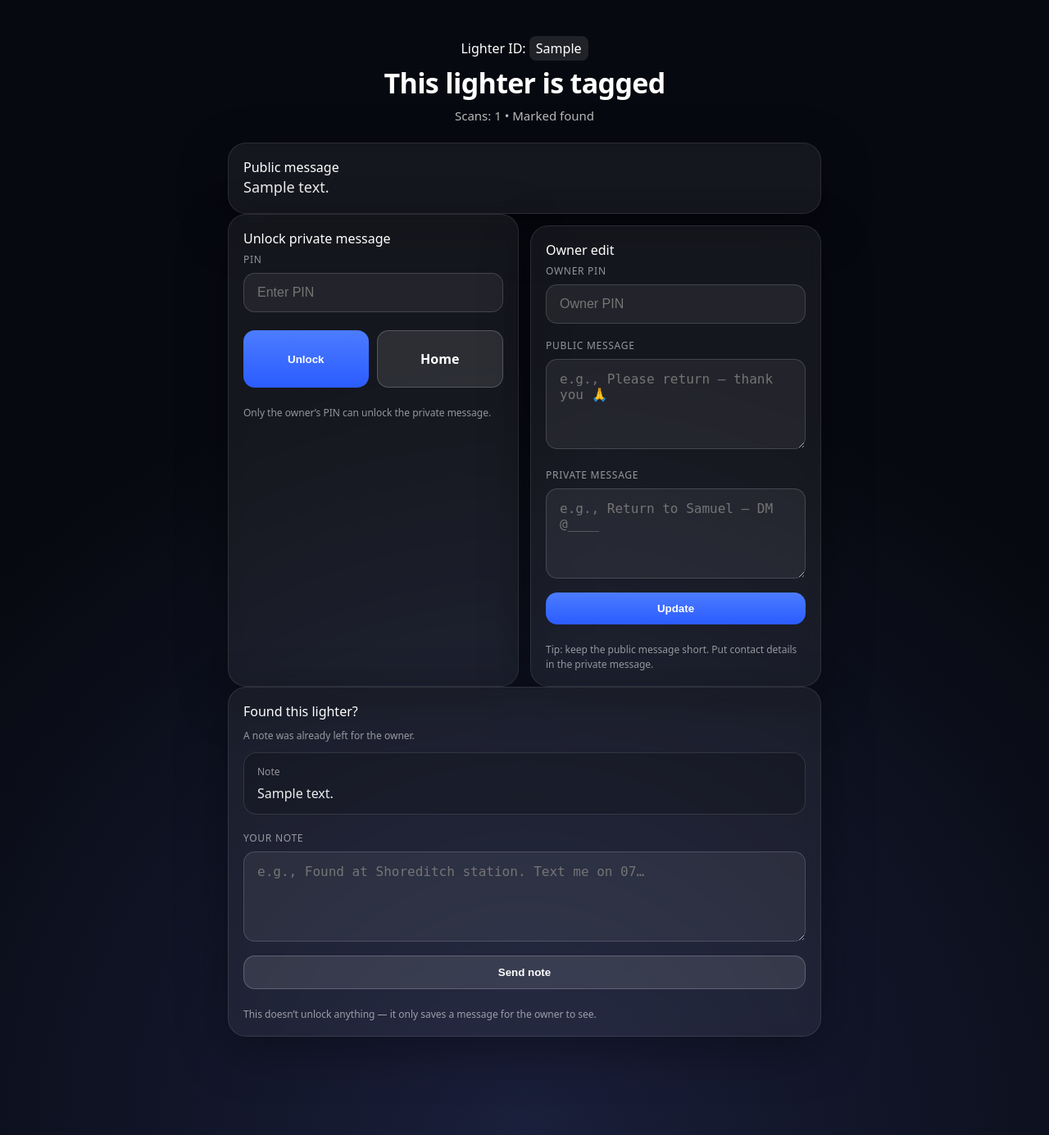
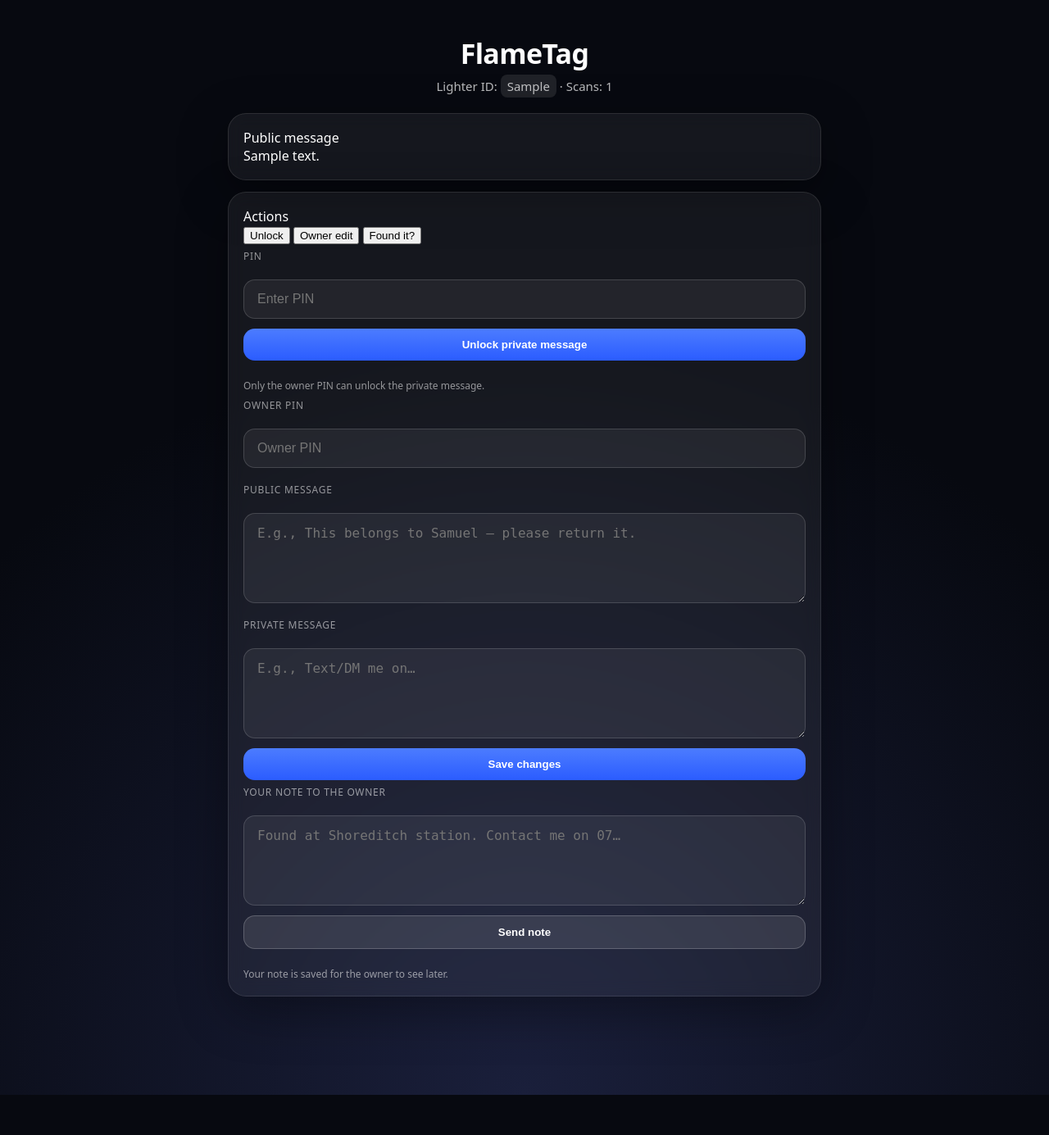
Before and after one commit to BearBezel/Flametag, a Flask app: template app/templates/lighter.html in a window 1280 px wide. Shown: the part 56-1441 px from the top of the page at 82% size. After the commit the page ends 1392 px from the top, so only its background shows below. Run offline with Flask 3, Linux system fonts and the light colour scheme; tables that the repository leaves empty hold one stand-in row (values such as "Sample post"); the template is opened without the code that fills it: values that come from a table or form of the project are taken from there, most other values are stand-ins (such as "Sample title", 1, 10 or a date in 2020).

Commit message:
Update lighter.html

```diff
--- a/app/templates/lighter.html
+++ b/app/templates/lighter.html
@@ -4,144 +4,112 @@
 <div class="page">
 
   <div class="page-header">
-    <div class="badge">Lighter ID: <span class="code">{{ lighter.token }}</span></div>
-
-    <h1 class="page-title" style="margin-top:14px;">
-      {% if lighter.is_claimed() %}
-        This lighter is tagged
-      {% else %}
-        Untagged lighter
-      {% endif %}
-    </h1>
-
+    <h1 class="page-title">FlameTag</h1>
     <p class="page-subtitle">
-      Scans: {{ lighter.scan_count }}
-      {% if lighter.found_at %}
-        • Marked found
-      {% endif %}
+      Lighter ID: <span class="code">{{ lighter.token }}</span> · Scans: {{ lighter.scan_count }}
     </p>
   </div>
 
   {% if lighter.is_claimed() %}
 
-    <!-- Public message -->
+    <!-- ONE main message card -->
     <div class="panel">
       <div class="section-title">Public message</div>
-      <p style="margin:0; font-size:18px; line-height:1.5; color:rgba(255,255,255,0.92);">
-        {{ lighter.public_message }}
-      </p>
+      <div class="big-message">{{ lighter.public_message }}</div>
     </div>
 
-    <div class="row">
+    <!-- ONE actions card (switches content inside) -->
+    <div class="panel">
+      <div class="section-title">Actions</div>
 
-      <!-- Unlock -->
-      <div class="panel">
-        <div class="section-title">Unlock private message</div>
+      <div class="tab-row">
+        <button class="tab-btn active" type="button" data-tab="unlock">Unlock</button>
+        <button class="tab-btn" type="button" data-tab="edit">Owner edit</button>
+        <button class="tab-btn" type="button" data-tab="found">Found it?</button>
+      </div>
+
+      <!-- TAB: Unlock -->
+      <div class="tab-panel" id="tab-unlock">
         <form method="post" action="{{ url_for('main.unlock_private', token=lighter.token) }}" class="stack">
-          <div>
-            <label>PIN</label>
-            <input name="pin" placeholder="Enter PIN" />
-          </div>
-
-          <div class="btn-row">
-            <button class="btn primary" type="submit">Unlock</button>
-            <a class="btn secondary" href="{{ url_for('main.home') }}" style="text-align:center; line-height: 44px; text-decoration:none;">Home</a>
-          </div>
-
-          <div class="small-note">
-            Only the owner’s PIN can unlock the private message.
-          </div>
+          <label>PIN</label>
+          <input name="pin" placeholder="Enter PIN" />
+          <button class="btn primary" type="submit">Unlock private message</button>
+          <div class="small-note">Only the owner PIN can unlock the private message.</div>
         </form>
       </div>
 
-      <!-- Owner edit -->
-      <div class="panel">
-        <div class="section-title">Owner edit</div>
+      <!-- TAB: Owner edit -->
+      <div class="tab-panel hidden" id="tab-edit">
         <form method="post" action="{{ url_for('main.edit_lighter', token=lighter.token) }}" class="stack">
-          <div>
-            <label>Owner PIN</label>
-            <input name="pin" placeholder="Owner PIN" />
-          </div>
+          <label>Owner PIN</label>
+          <input name="pin" placeholder="Owner PIN" />
 
-          <div>
-            <label>Public message</label>
-            <textarea name="public_message" placeholder="e.g., Please return — thank you 🙏"></textarea>
-          </div>
+          <label>Public message</label>
+          <textarea name="public_message" placeholder="E.g., This belongs to Samuel — please return it."></textarea>
 
-          <div>
-            <label>Private message</label>
-            <textarea name="private_message" placeholder="e.g., Return to Samuel — DM @____"></textarea>
-          </div>
+          <label>Private message</label>
+          <textarea name="private_message" placeholder="E.g., Text/DM me on…"></textarea>
 
-          <button class="btn primary" type="submit">Update</button>
+          <button class="btn primary" type="submit">Save changes</button>
+        </form>
+      </div>
 
-          <div class="small-note">
-            Tip: keep the public message short. Put contact details in the private message.
-          </div>
+      <!-- TAB: Found it -->
+      <div class="tab-panel hidden" id="tab-found">
+        <form method="post" action="{{ url_for('main.found_lighter', token=lighter.token) }}" class="stack">
+          <label>Your note to the owner</label>
+          <textarea name="found_note" placeholder="Found at Shoreditch station. Contact me on 07…" required></textarea>
+          <button class="btn secondary" type="submit">Send note</button>
+          <div class="small-note">Your note is saved for the owner to see later.</div>
         </form>
       </div>
 
     </div>
 
-    <!-- Found note -->
-    <div class="panel">
-      <div class="section-title">Found this lighter?</div>
-
-      {% if lighter.found_at and lighter.found_note %}
-        <div class="small-note" style="margin-bottom:12px;">
-          A note was already left for the owner.
-        </div>
-        <div style="padding:14px 16px; border-radius:16px; border:1px solid rgba(255,255,255,0.12); background: rgba(0,0,0,0.18);">
-          <div class="small-note" style="margin:0 0 6px;">Note</div>
-          <div style="color: rgba(255,255,255,0.92); white-space: pre-wrap;">{{ lighter.found_note }}</div>
-        </div>
-      {% endif %}
-
-      <form method="post" action="{{ url_for('main.found_lighter', token=lighter.token) }}" class="stack" style="margin-top:14px;">
-        <div>
-          <label>Your note</label>
-          <textarea name="found_note" placeholder="e.g., Found at Shoreditch station. Text me on 07…" required></textarea>
-        </div>
-
-        <button class="btn secondary" type="submit">Send note</button>
-
-        <div class="small-note">
-          This doesn’t unlock anything — it only saves a message for the owner to see.
-        </div>
-      </form>
-    </div>
-
   {% else %}
 
-    <!-- Claim -->
+    <!-- Not claimed yet -->
     <div class="panel">
       <div class="section-title">Tag this lighter</div>
-      <p class="page-subtitle" style="margin-top:0;">
-        Set a public message and a private message. The private message is locked with your PIN.
+      <p class="page-subtitle" style="margin:0 0 14px;">
+        Set your public + private message and a PIN. Anyone can see the public message. Only the PIN unlocks the private one.
       </p>
 
       <form method="post" action="{{ url_for('main.claim_lighter', token=lighter.token) }}" class="stack">
-        <div>
-          <label>Public message</label>
-          <textarea name="public_message" placeholder="e.g., This lighter is owned — please return 🙏"></textarea>
-        </div>
+        <label>Public message</label>
+        <textarea name="public_message" placeholder="E.g., This belongs to Samuel — please return it."></textarea>
 
-        <div>
-          <label>Private message</label>
-          <textarea name="private_message" placeholder="e.g., Return to Samuel — DM @____"></textarea>
-        </div>
+        <label>Private message (locked)</label>
+        <textarea name="private_message" placeholder="E.g., Call/text me on…"></textarea>
 
-        <div>
-          <label>Create a PIN (min 4)</label>
-          <input name="pin" placeholder="Create a PIN" />
-        </div>
+        <label>Choose a PIN (min 4 chars)</label>
+        <input name="pin" placeholder="Create a PIN" />
 
         <button class="btn primary" type="submit">Tag it</button>
       </form>
     </div>
 
   {% endif %}
-
 </div>
 
+<script>
+  // Tab switching (keeps page clean on mobile)
+  const btns = document.querySelectorAll(".tab-btn");
+  const panels = {
+    unlock: document.getElementById("tab-unlock"),
+    edit: document.getElementById("tab-edit"),
+    found: document.getElementById("tab-found"),
+  };
+
+  btns.forEach((b) => {
+    b.addEventListener("click", () => {
+      btns.forEach((x) => x.classList.remove("active"));
+      b.classList.add("active");
+
+      Object.values(panels).forEach((p) => p.classList.add("hidden"));
+      panels[b.dataset.tab].classList.remove("hidden");
+    });
+  });
+</script>
+
 {% endblock %}
```
